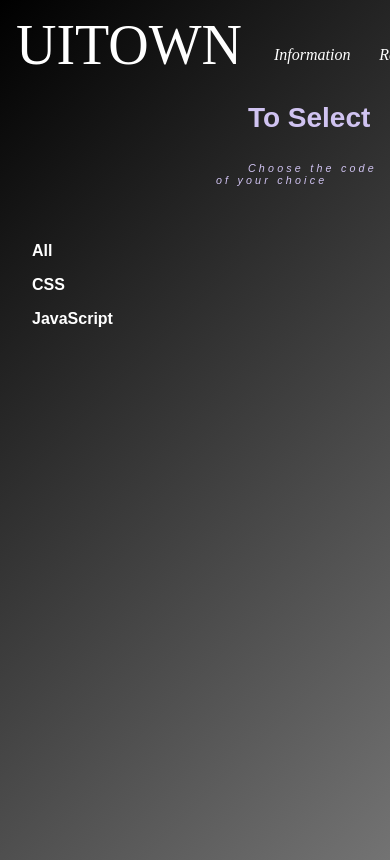
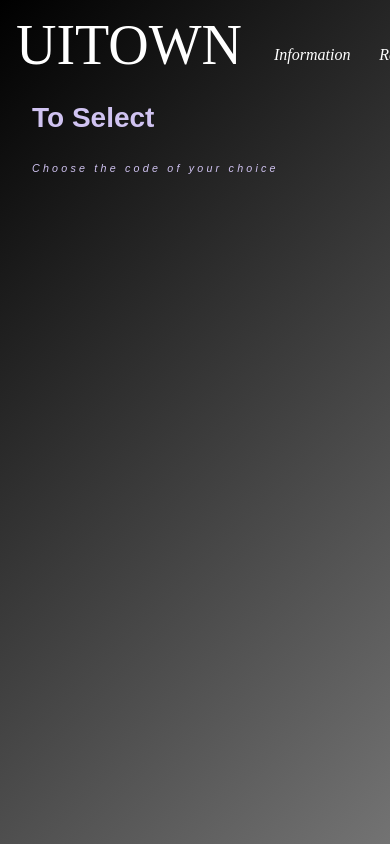
Before and after one commit to WhiteZh/UI-Town-Frontend, a Vue app: page / in a window 390 px wide. Shown: the top 860 px of the page. Built offline with nearby package versions, Linux system fonts and the light colour scheme; a web font is replaced by a local one.

Commit message:
html structure layout changes

```diff
--- a/src/assets/main.css
+++ b/src/assets/main.css
@@ -6,6 +6,8 @@ body {
     font-family: Arial, sans-serif;
     background: linear-gradient(135deg, black, #737373);
     min-height: 100vh;
+    display: flex;
+    flex-direction: column;
 }
 
 .no-link-style {
--- a/src/components/NavigationBar.vue
+++ b/src/components/NavigationBar.vue
@@ -2,8 +2,8 @@
 </script>
 
 <template>
-  <div id="navbar">
-    <a id="home-title" class="no-link-style" href="/">UITOWN</a>
+  <div class="navbar">
+    <a class="home-title no-link-style" href="/">UITOWN</a>
     <a href="#" class="no-link-style navbar-element">Information</a>
     <a href="#" class="no-link-style navbar-element">Recommendation</a>
     <span style="flex-grow: 1"></span>
@@ -14,7 +14,7 @@
 </template>
 
 <style scoped>
-#navbar {
+.navbar {
   padding: 1rem 1rem 0 1rem;
   height: 3.6rem;
   display: flex;
@@ -22,14 +22,14 @@
   justify-content: space-between;
 }
 
-#home-title {
+.home-title {
   font-size: 3.5rem;
   color: white;
   margin-right: 2rem;
   font-family: "Zhi Mang Xing",serif;
   align-self: center;
 }
-#home-title:hover {
+.home-title:hover {
   color: whitesmoke;
 }
 
--- a/src/views/HomeView.vue
+++ b/src/views/HomeView.vue
@@ -21,14 +21,14 @@
 
 <template>
   <NavigationBar/>
-  <div id="container">
-    <div id="left-nav">
+  <div class="main">
+    <div class="left-nav">
         <div style="height: 10rem;"></div>
         <DropDown>All</DropDown>
         <DropDown :list="CSS_attribute">CSS</DropDown>
         <DropDown :list="JS_attribute">JavaScript</DropDown>
     </div>
-    <div id="content">
+    <div class="content">
       <h3>To Select</h3>
       <h6>Choose the code of your choice</h6>
     </div>
@@ -37,23 +37,23 @@
 </template>
 
 <style scoped>
-#container {
+.main {
   display: flex;
   flex-direction: row;
-  height: calc(100vh - 3.6rem);
-}
-
-#content {
   flex-grow: 1;
 }
 
-#content>h3 {
+.content {
+  flex-grow: 1;
+}
+
+.content>h3 {
   font-size: 1.75rem;
   color: #D0C3F1;
   text-indent: 2rem;
 }
 
-#content>h6 {
+.content>h6 {
   color: #D0C3F1;
   letter-spacing: 0.2rem;
   font-family: Cooljazz, sans-serif;
@@ -62,7 +62,7 @@
   text-indent: 2rem;
 }
 
-#left-nav {
+.left-nav {
   width: 20rem;
   display: flex;
   flex-direction: column;
@@ -70,7 +70,11 @@
   align-items: start;
 }
 
-
+@media (max-width: 61rem) {
+  .left-nav {
+    display: none;
+  }
+}
 
 
 </style>
```
